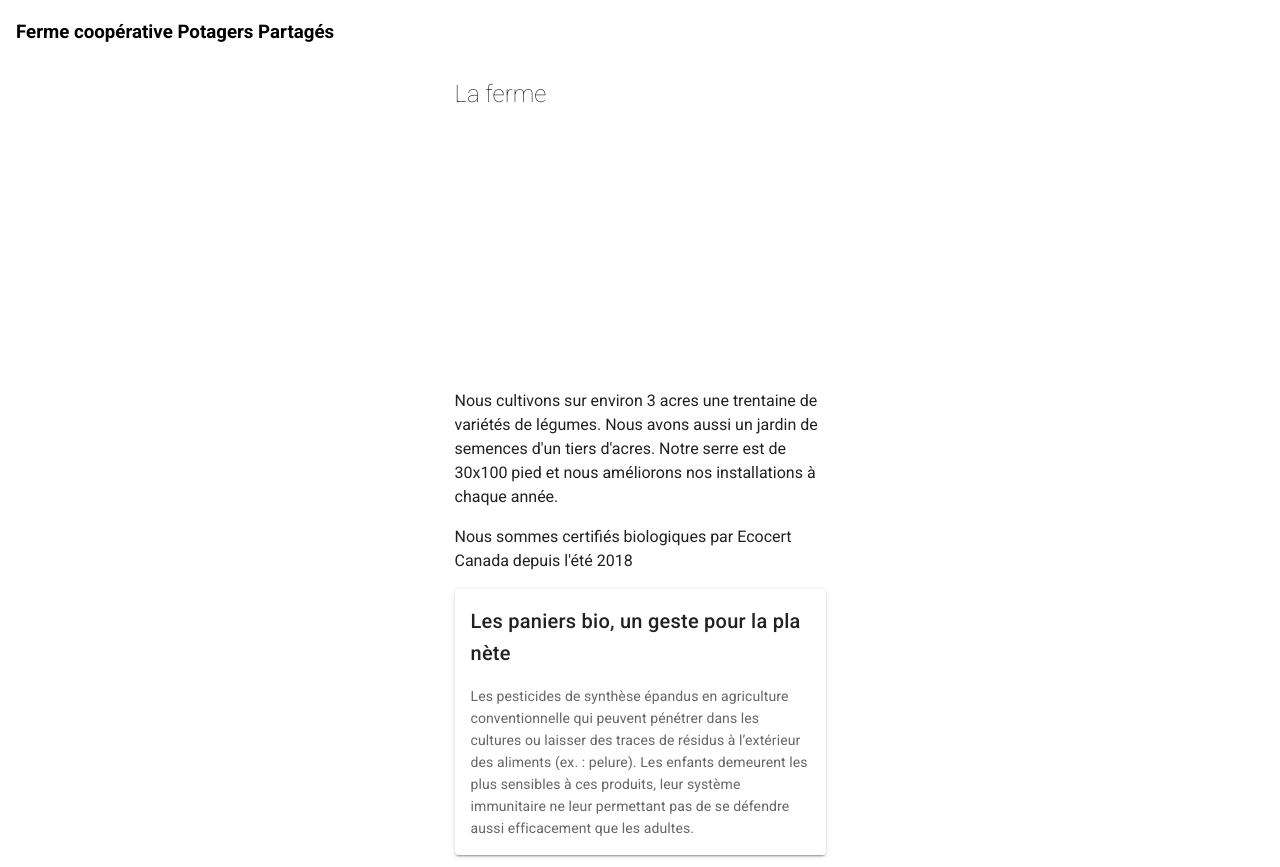
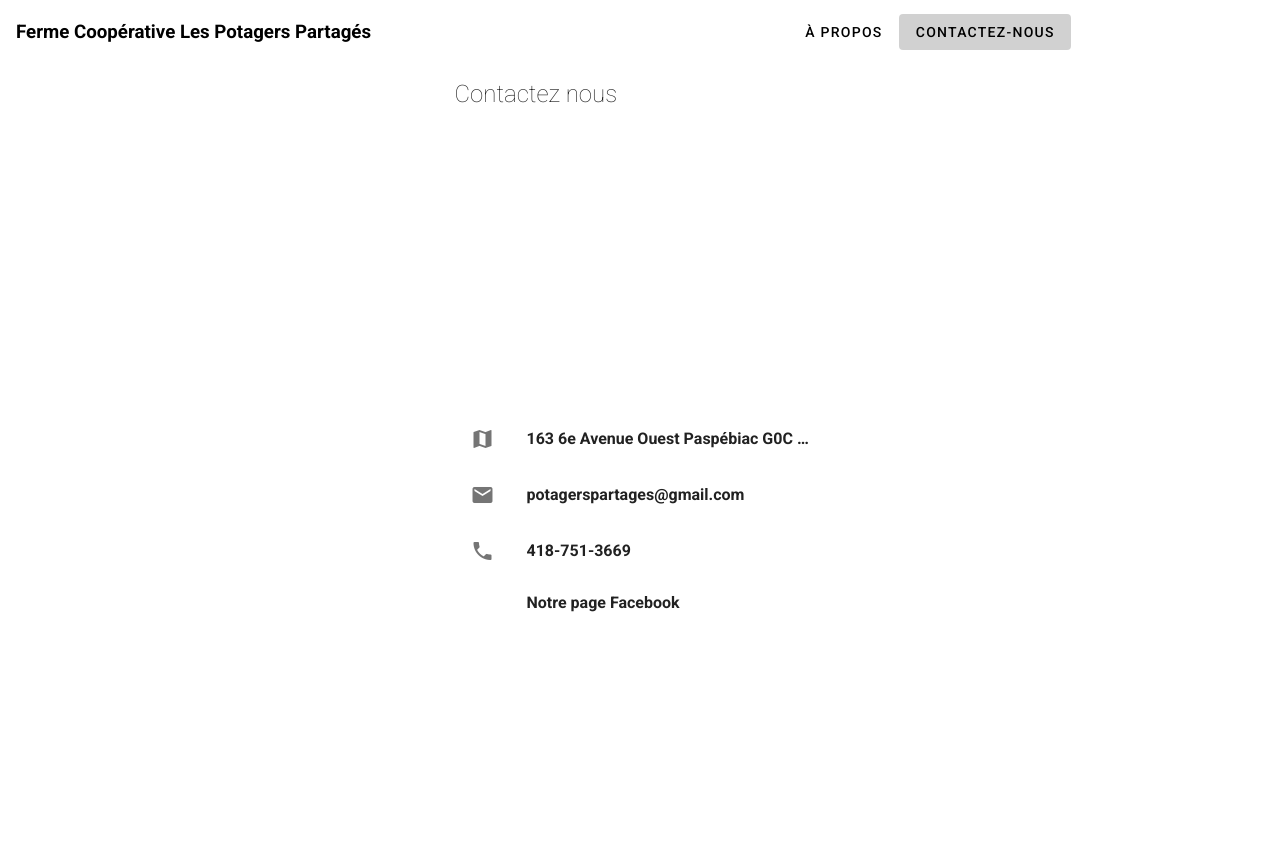
Before and after one commit to VincentBlouin/popas-vitrine, a Vue app: page /contact in a window 1280 px wide. After the commit the page ends 800 px from the top, so only its background shows below. Built offline with nearby package versions, Linux system fonts and the light colour scheme.

Commit message:
Contactez nous

```diff
--- a/package.json
+++ b/package.json
@@ -10,9 +10,11 @@
   "dependencies": {
     "core-js": "^3.6.5",
     "vue": "^2.6.11",
+    "vue-router": "^3.2.0",
     "vuetify": "^2.2.11"
   },
   "devDependencies": {
+    "@mdi/font": "^5.3.45",
     "@vue/cli-plugin-babel": "^4.4.0",
     "@vue/cli-plugin-eslint": "^4.4.0",
     "@vue/cli-service": "^4.4.0",
--- a/src/App.vue
+++ b/src/App.vue
@@ -24,13 +24,16 @@
                 <!--          src="https://cdn.vuetifyjs.com/images/logos/vuetify-name-dark.png"-->
                 <!--          width="100"-->
                 <!--        />-->
-                <h3 class="black--text">
-                    Ferme coopérative Potagers Partagés
-                </h3>
+                <router-link to="/" class="text-decoration-none">
+                    <h3 class="black--text">
+                        Ferme Coopérative Les Potagers Partagés
+                    </h3>
+                </router-link>
             </div>
 
             <v-spacer></v-spacer>
-
+            <v-btn to="/" text class="black--text">À propos</v-btn>
+            <v-btn to="/contact" text class="black--text">Contactez-nous</v-btn>
             <v-btn
                     href="https://github.com/vuetifyjs/vuetify/releases/latest"
                     target="_blank"
@@ -42,23 +45,30 @@
         </v-app-bar>
 
         <v-content>
-            <LaFerme/>
+            <router-view/>
         </v-content>
     </v-app>
 </template>
 
 <script>
-    import LaFerme from './components/LaFerme';
-
     export default {
         name: 'App',
 
-        components: {
-            LaFerme,
-        },
+        components: {},
 
         data: () => ({
             //
         }),
     };
 </script>
+<style lang="scss">
+    a {
+        font-weight: bold;
+        color: #2c3e50;
+
+        & .router-link-exact-active {
+            color: #42b983;
+        }
+
+    }
+</style>
--- a/src/main.js
+++ b/src/main.js
@@ -1,10 +1,12 @@
 import Vue from 'vue'
 import App from './App.vue'
 import vuetify from './plugins/vuetify';
+import router from './router'
 
 Vue.config.productionTip = false
 
 new Vue({
   vuetify,
+  router,
   render: h => h(App)
 }).$mount('#app')
--- a/src/plugins/vuetify.js
+++ b/src/plugins/vuetify.js
@@ -1,7 +1,11 @@
 import Vue from 'vue';
 import Vuetify from 'vuetify/lib';
+import '@mdi/font/css/materialdesignicons.css'
 
 Vue.use(Vuetify);
 
 export default new Vuetify({
+    icons: {
+        iconfont: 'mdi', // default - only for display purposes
+    }
 });
--- /dev/null
+++ b/src/router/index.js
@@ -0,0 +1,27 @@
+import Vue from 'vue'
+import VueRouter from 'vue-router'
+import LaFerme from '../views/LaFerme.vue'
+
+Vue.use(VueRouter)
+
+  const routes = [
+  {
+    path: '/',
+    name: 'LaFerme',
+    component: LaFerme,
+    alias: '/apropos'
+  },
+  {
+    path: '/contact',
+    name: 'Contact',
+    component: () => import(/* webpackChunkName: "about" */ '../views/NousJoindre.vue')
+  }
+]
+
+const router = new VueRouter({
+  mode: 'history',
+  base: process.env.BASE_URL,
+  routes
+})
+
+export default router
--- /dev/null
+++ b/src/views/About.vue
@@ -0,0 +1,5 @@
+<template>
+  <div class="about">
+    <h1>This is an about page</h1>
+  </div>
+</template>
--- a/src/components/LaFerme.vue
+++ b/src/views/LaFerme.vue
@@ -1,14 +1,6 @@
 <template>
     <v-container>
         <v-row>
-            <!--      <v-col cols="12">-->
-            <!--        <v-img-->
-            <!--          :src="require('../assets/logo.svg')"-->
-            <!--          class="my-3"-->
-            <!--          contain-->
-            <!--          height="200"-->
-            <!--        />-->
-            <!--      </v-col>-->
             <v-col cols="4"></v-col>
             <v-col cols="4">
                 <h2 class="font-weight-thin mb-4">La ferme</h2>
@@ -17,9 +9,12 @@
                         class="my-3"
                         contain
                 />
-                <p class="subheading font-weight-regular">
+                <p>
                     Nous cultivons sur environ 3 acres une trentaine de variétés de légumes. Nous avons aussi un jardin
-                    de semences d'un tiers d'acres. Notre serre est de 30x100 pied et nous améliorons nos installations
+                    de semences d'un tiers d'acres.
+                </p>
+                <p>
+                    Notre serre est de 30x100 pied et nous améliorons nos installations
                     à chaque année.
                 </p>
                 <p>
@@ -30,7 +25,23 @@
                         Les paniers bio, un geste pour la planète
                     </v-card-title>
                     <v-card-text>
-                        Les pesticides de synthèse épandus en agriculture conventionnelle qui peuvent pénétrer dans les cultures ou laisser des traces de résidus à l’extérieur des aliments (ex. : pelure). Les enfants demeurent les plus sensibles à ces produits, leur système immunitaire ne leur permettant pas de se défendre aussi efficacement que les adultes.
+                        <p>
+                            Les
+                            <a href="https://www.equiterre.org/solution/les-pesticides-quest-ce-que-cest">
+                                pesticides de synthèse
+                            </a>
+                            épandus en agriculture conventionnelle qui peuvent pénétrer dans les cultures ou laisser des
+                            traces de résidus à l’extérieur des aliments (ex. : pelure). Les enfants demeurent les plus
+                            sensibles à ces produits, leur système immunitaire ne leur permettant pas de se défendre
+                            aussi
+                            efficacement que les adultes.
+                        </p>
+                        <p>
+                            Des paniers de légumes « zéro déchet » dans la majorité des fermiers pour une réduction à la source des emballages. Si c’est réellement nécessaire, les emballages fournis sont souvent récupérés par le fermier (élastique, casseaux, etc.) ou peuvent être compostés ou recyclés pour une réduction au minimum de leur impact. Amenez simplement vos contenants et vos sacs réutilisables et le tour est joué!
+                        </p>
+                        <p>
+                            En appuyant les fermiers d’ici, vous favorisez un circuit court en alimentation. De fait, vous contribuez grandement à réduire le kilométrage alimentaire (en moyenne de 2 500 km!) que parcourent les aliments, de leur lieu de cueillette à votre assiette. Une contribution significative à la réduction des gaz à effet de serre (GES).
+                        </p>
                     </v-card-text>
                 </v-card>
             </v-col>
--- /dev/null
+++ b/src/views/NousJoindre.vue
@@ -0,0 +1,117 @@
+<template>
+    <v-container>
+        <v-row>
+            <v-col cols="4"></v-col>
+            <v-col cols="4">
+                <h2 class="font-weight-thin mb-4">Contactez nous</h2>
+                <v-img
+                        :src="require('../assets/kiosque.jpg')"
+                        class="my-3"
+                        contain
+                />
+                <v-list flat>
+                    <v-list-item
+                            href="https://www.google.com/maps/place/Ferme+coop%C3%A9rative+les+potagers+partag%C3%A9s/@48.0603923,-65.2844275,17z/data=!3m1!4b1!4m5!3m4!1s0x4c991b94c1ed54cd:0x748454e90bfcb307!8m2!3d48.0603923!4d-65.2822334">
+                        <v-list-item-icon>
+                            <v-icon>mdi-map</v-icon>
+                        </v-list-item-icon>
+                        <v-list-item-content>
+                            <v-list-item-title>
+                                163 6e Avenue Ouest Paspébiac G0C 2K0
+                            </v-list-item-title>
+                        </v-list-item-content>
+                    </v-list-item>
+                    <v-list-item href="mailto:potagerspartages@gmail.com">
+                        <v-list-item-icon>
+                            <v-icon>mdi-email</v-icon>
+                        </v-list-item-icon>
+                        <v-list-item-content>
+                            <v-list-item-title>
+                                potagerspartages@gmail.com
+                            </v-list-item-title>
+                        </v-list-item-content>
+                    </v-list-item>
+                    <v-list-item href="tel:418-751-3669">
+                        <v-list-item-icon>
+                            <v-icon>mdi-phone</v-icon>
+                        </v-list-item-icon>
+                        <v-list-item-content>
+                            <v-list-item-title>
+                                418-751-3669
+                            </v-list-item-title>
+                        </v-list-item-content>
+                    </v-list-item>
+                    <v-list-item
+                            href="https://www.facebook.com/potagerspartages/">
+                        <v-list-item-icon>
+                        </v-list-item-icon>
+                        <v-list-item-content>
+                            <v-list-item-title>
+                                Notre page Facebook
+                            </v-list-item-title>
+                        </v-list-item-content>
+                    </v-list-item>
+                </v-list>
+            </v-col>
+        </v-row>
+    </v-container>
+</template>
+
+<script>
+    export default {
+        name: 'LaFerme',
+
+        data: () => ({
+            ecosystem: [
+                {
+                    text: 'vuetify-loader',
+                    href: 'https://github.com/vuetifyjs/vuetify-loader',
+                },
+                {
+                    text: 'github',
+                    href: 'https://github.com/vuetifyjs/vuetify',
+                },
+                {
+                    text: 'awesome-vuetify',
+                    href: 'https://github.com/vuetifyjs/awesome-vuetify',
+                },
+            ],
+            importantLinks: [
+                {
+                    text: 'Documentation',
+                    href: 'https://vuetifyjs.com',
+                },
+                {
+                    text: 'Chat',
+                    href: 'https://community.vuetifyjs.com',
+                },
+                {
+                    text: 'Made with Vuetify',
+                    href: 'https://madewithvuejs.com/vuetify',
+                },
+                {
+                    text: 'Twitter',
+                    href: 'https://twitter.com/vuetifyjs',
+                },
+                {
+                    text: 'Articles',
+                    href: 'https://medium.com/vuetify',
+                },
+            ],
+            whatsNext: [
+                {
+                    text: 'Explore components',
+                    href: 'https://vuetifyjs.com/components/api-explorer',
+                },
+                {
+                    text: 'Select a layout',
+                    href: 'https://vuetifyjs.com/getting-started/pre-made-layouts',
+                },
+                {
+                    text: 'Frequently Asked Questions',
+                    href: 'https://vuetifyjs.com/getting-started/frequently-asked-questions',
+                },
+            ],
+        }),
+    }
+</script>
```
Also changed, not shown: src/assets/kiosque.jpg (added), 1 other file (tests, documents, lock files or other folders).
